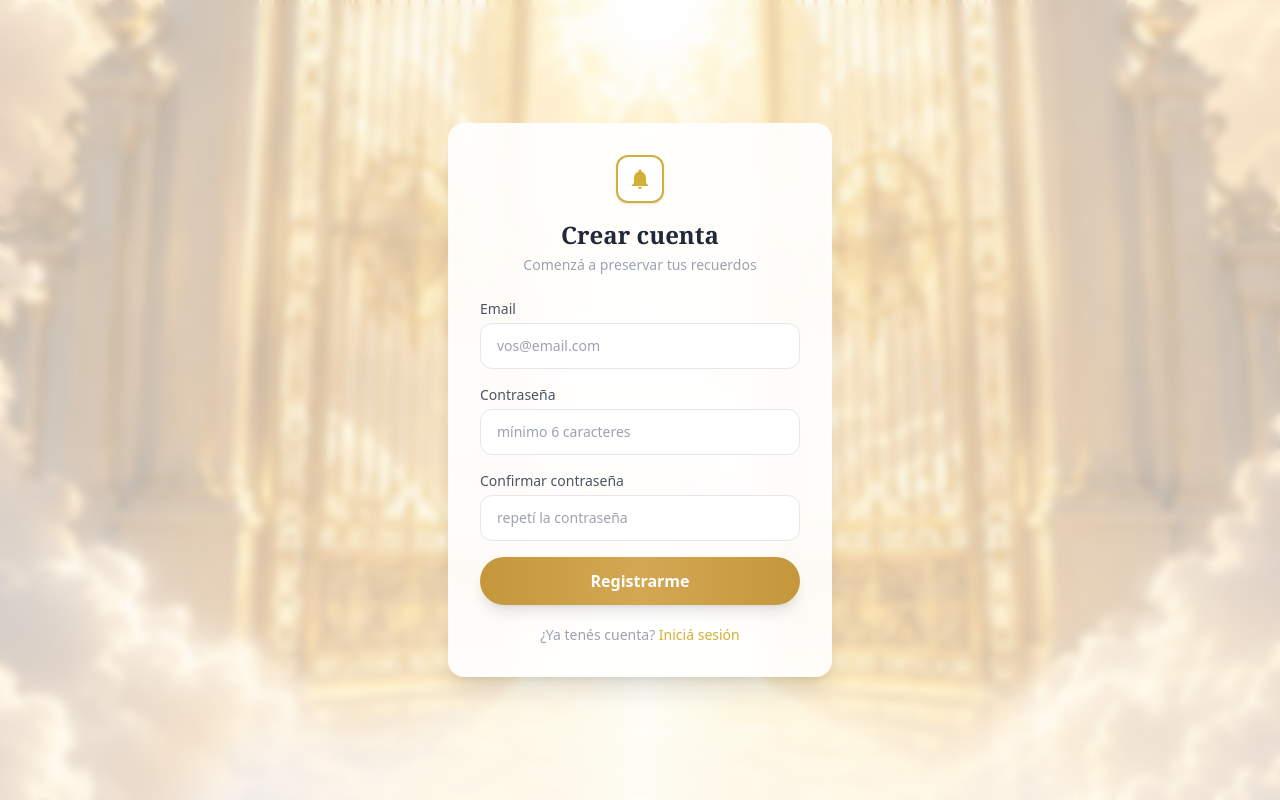
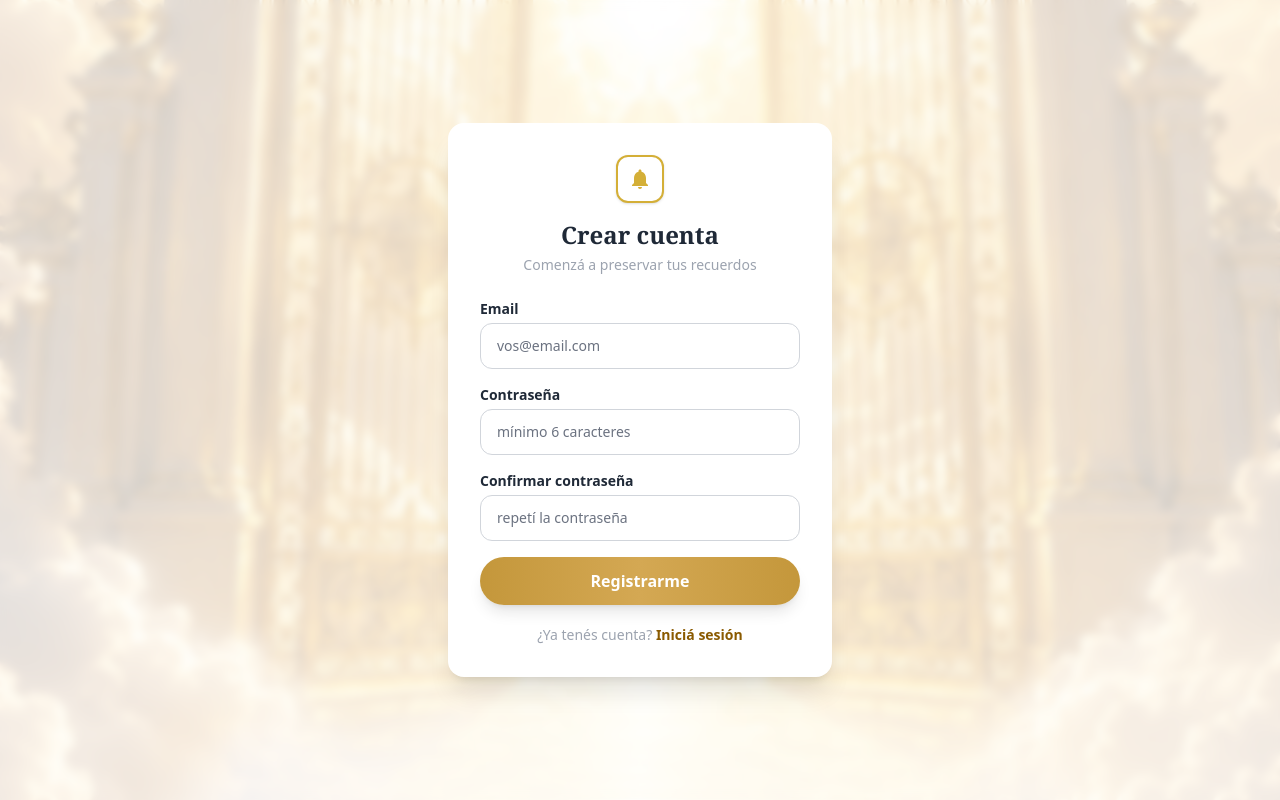
Before and after one commit to richardg91-bien/PROYECTO_DEAD_PRO_FINAL, a React (Vite) app in the folder frontend-react/: page /registro in a window 1280 px wide. Built offline with nearby package versions, Linux system fonts and the light colour scheme; no server answers.

Commit message:
cambios de estilos css

```diff
--- a/frontend-react/src/pages/AdminLogin.jsx
+++ b/frontend-react/src/pages/AdminLogin.jsx
@@ -11,6 +11,14 @@ export default function AdminLogin() {
 
   // Admin emails — puedes agregar más
   const ADMIN_EMAILS = ["admin@recordatorio.com", "richardg91@gmail.com"];
+
+  function enterTestAdmin() {
+    const testUser = { id: "admin-test", email: "admin.prueba@local" };
+    localStorage.setItem("admin_token", "test-admin-token");
+    localStorage.setItem("admin_user", JSON.stringify(testUser));
+    api.defaults.headers.common["Authorization"] = "Bearer test-admin-token";
+    navigate("/admin/dashboard");
+  }
 
   async function handleSubmit(e) {
     e.preventDefault();
@@ -69,7 +77,7 @@ export default function AdminLogin() {
               onChange={e => setEmail(e.target.value)}
               placeholder="admin@email.com"
               required
-              className="w-full px-4 py-3 bg-gray-700 border border-gray-600 rounded-xl text-sm text-white placeholder-gray-400 focus:outline-none focus:border-[#D4AF37] focus:ring-2 focus:ring-[#D4AF37]/20 transition-all"
+              className="w-full px-4 py-3 bg-gray-950 border border-gray-600 rounded-xl text-sm text-white placeholder-gray-300 caret-[#D4AF37] focus:outline-none focus:border-[#D4AF37] focus:ring-2 focus:ring-[#D4AF37]/20 transition-all"
             />
           </div>
 
@@ -81,7 +89,7 @@ export default function AdminLogin() {
               onChange={e => setPassword(e.target.value)}
               placeholder="••••••••"
               required
-              className="w-full px-4 py-3 bg-gray-700 border border-gray-600 rounded-xl text-sm text-white placeholder-gray-400 focus:outline-none focus:border-[#D4AF37] focus:ring-2 focus:ring-[#D4AF37]/20 transition-all"
+              className="w-full px-4 py-3 bg-gray-950 border border-gray-600 rounded-xl text-sm text-white placeholder-gray-300 caret-[#D4AF37] focus:outline-none focus:border-[#D4AF37] focus:ring-2 focus:ring-[#D4AF37]/20 transition-all"
             />
           </div>
 
@@ -93,7 +101,19 @@ export default function AdminLogin() {
           >
             {loading ? "Verificando..." : "Acceder"}
           </button>
+
+          <button
+            type="button"
+            onClick={enterTestAdmin}
+            className="w-full py-3 rounded-full border border-[#D4AF37]/60 text-[#F5D47B] font-semibold text-sm hover:bg-[#D4AF37]/10 transition-colors"
+          >
+            Entrar como admin de prueba
+          </button>
         </form>
+
+        <p className="mt-4 text-center text-xs text-gray-400">
+          Acceso de prueba: solo crea una sesión local para revisar el panel.
+        </p>
       </div>
     </div>
   );
--- a/frontend-react/src/pages/Register.jsx
+++ b/frontend-react/src/pages/Register.jsx
@@ -41,8 +41,8 @@ export default function Register() {
     return (
       <div className="relative min-h-screen flex items-center justify-center overflow-hidden">
         <div className="absolute inset-0 bg-[url('/welcome-bg.jpg')] bg-cover bg-center" />
-        <div className="absolute inset-0 bg-white/60 backdrop-blur-sm" />
-        <div className="relative z-10 w-full max-w-sm mx-4 bg-white/90 backdrop-blur-md rounded-2xl shadow-xl p-8 text-center animate-fade-in">
+        <div className="absolute inset-0 bg-white/75 backdrop-blur-sm" />
+        <div className="relative z-10 w-full max-w-sm mx-4 bg-white text-gray-900 rounded-2xl shadow-xl p-8 text-center animate-fade-in">
           <div className="text-4xl mb-4">✨</div>
           <h1 className="text-2xl font-serif font-bold text-gray-800 mb-2">¡Cuenta creada!</h1>
           <p className="text-sm text-gray-500 mb-6">
@@ -64,10 +64,10 @@ export default function Register() {
     <div className="relative min-h-screen flex items-center justify-center overflow-hidden">
       {/* Background */}
       <div className="absolute inset-0 bg-[url('/welcome-bg.jpg')] bg-cover bg-center" />
-      <div className="absolute inset-0 bg-white/60 backdrop-blur-sm" />
+      <div className="absolute inset-0 bg-white/75 backdrop-blur-sm" />
 
       {/* Card */}
-      <div className="relative z-10 w-full max-w-sm mx-4 bg-white/90 backdrop-blur-md rounded-2xl shadow-xl p-8 animate-fade-in">
+      <div className="relative z-10 w-full max-w-sm mx-4 bg-white text-gray-900 rounded-2xl shadow-xl p-8 animate-fade-in">
         {/* Bell icon */}
         <div className="flex justify-center mb-4">
           <div className="w-12 h-12 rounded-xl border-2 border-[#D4AF37] flex items-center justify-center bg-white shadow">
@@ -88,7 +88,7 @@ export default function Register() {
 
         <form onSubmit={handleSubmit} className="space-y-4">
           <div>
-            <label className="block text-sm font-medium text-gray-600 mb-1">Email</label>
+            <label className="block text-sm font-semibold text-gray-800 mb-1">Email</label>
             <input
               type="email"
               value={email}
@@ -96,12 +96,12 @@ export default function Register() {
               placeholder="vos@email.com"
               required
               autoComplete="email"
-              className="w-full px-4 py-3 border border-gray-200 rounded-xl text-sm focus:outline-none focus:border-[#D4AF37] focus:ring-2 focus:ring-[#D4AF37]/20 transition-all"
+              className="w-full px-4 py-3 bg-white border border-gray-300 rounded-xl text-sm text-gray-950 placeholder-gray-500 caret-[#8A5A00] focus:outline-none focus:border-[#8A5A00] focus:ring-2 focus:ring-[#D4AF37]/25 transition-all"
             />
           </div>
 
           <div>
-            <label className="block text-sm font-medium text-gray-600 mb-1">Contraseña</label>
+            <label className="block text-sm font-semibold text-gray-800 mb-1">Contraseña</label>
             <input
               type="password"
               value={password}
@@ -109,12 +109,12 @@ export default function Register() {
               placeholder="mínimo 6 caracteres"
               required
               autoComplete="new-password"
-              className="w-full px-4 py-3 border border-gray-200 rounded-xl text-sm focus:outline-none focus:border-[#D4AF37] focus:ring-2 focus:ring-[#D4AF37]/20 transition-all"
+              className="w-full px-4 py-3 bg-white border border-gray-300 rounded-xl text-sm text-gray-950 placeholder-gray-500 caret-[#8A5A00] focus:outline-none focus:border-[#8A5A00] focus:ring-2 focus:ring-[#D4AF37]/25 transition-all"
             />
           </div>
 
           <div>
-            <label className="block text-sm font-medium text-gray-600 mb-1">Confirmar contraseña</label>
+            <label className="block text-sm font-semibold text-gray-800 mb-1">Confirmar contraseña</label>
             <input
               type="password"
               value={confirm}
@@ -122,7 +122,7 @@ export default function Register() {
               placeholder="repetí la contraseña"
               required
               autoComplete="new-password"
-              className="w-full px-4 py-3 border border-gray-200 rounded-xl text-sm focus:outline-none focus:border-[#D4AF37] focus:ring-2 focus:ring-[#D4AF37]/20 transition-all"
+              className="w-full px-4 py-3 bg-white border border-gray-300 rounded-xl text-sm text-gray-950 placeholder-gray-500 caret-[#8A5A00] focus:outline-none focus:border-[#8A5A00] focus:ring-2 focus:ring-[#D4AF37]/25 transition-all"
             />
           </div>
 
@@ -138,7 +138,7 @@ export default function Register() {
 
         <p className="mt-5 text-sm text-gray-400 text-center">
           ¿Ya tenés cuenta?{" "}
-          <Link to="/login" className="text-[#D4AF37] font-medium hover:underline">
+          <Link to="/login" className="text-[#8A5A00] font-semibold hover:underline">
             Iniciá sesión
           </Link>
         </p>
--- a/frontend-react/src/pages/Welcome.jsx
+++ b/frontend-react/src/pages/Welcome.jsx
@@ -5,7 +5,7 @@ export default function Welcome() {
     <div className="relative min-h-screen flex flex-col items-center justify-center overflow-hidden">
       {/* Background image */}
       <div className="absolute inset-0 bg-[url('/welcome-bg.jpg')] bg-cover bg-center" />
-      <div className="absolute inset-0 bg-white/30" />
+      <div className="absolute inset-0 bg-white/70" />
 
       {/* Content */}
       <div className="relative z-10 flex flex-col items-center px-6 w-full max-w-md animate-fade-in">
@@ -21,7 +21,7 @@ export default function Welcome() {
         <h1 className="text-3xl font-serif font-bold text-gray-800 text-center mb-1">
           Recordatorio
         </h1>
-        <p className="text-lg font-serif text-[#D4AF37] flex items-center gap-2 mb-4">
+        <p className="text-lg font-serif text-[#8A5A00] flex items-center gap-2 mb-4">
           <span>✦</span>
           con IA
           <span>✦</span>
@@ -45,7 +45,7 @@ export default function Welcome() {
         {/* Login Link */}
         <Link
           to="/login"
-          className="mt-4 text-[#D4AF37] font-medium hover:underline"
+          className="mt-4 text-[#8A5A00] font-semibold hover:underline"
         >
           Iniciar sesión
         </Link>
```
Also changed, not shown: frontend-react/src/pages/Login.jsx (+7 -7 lines).
